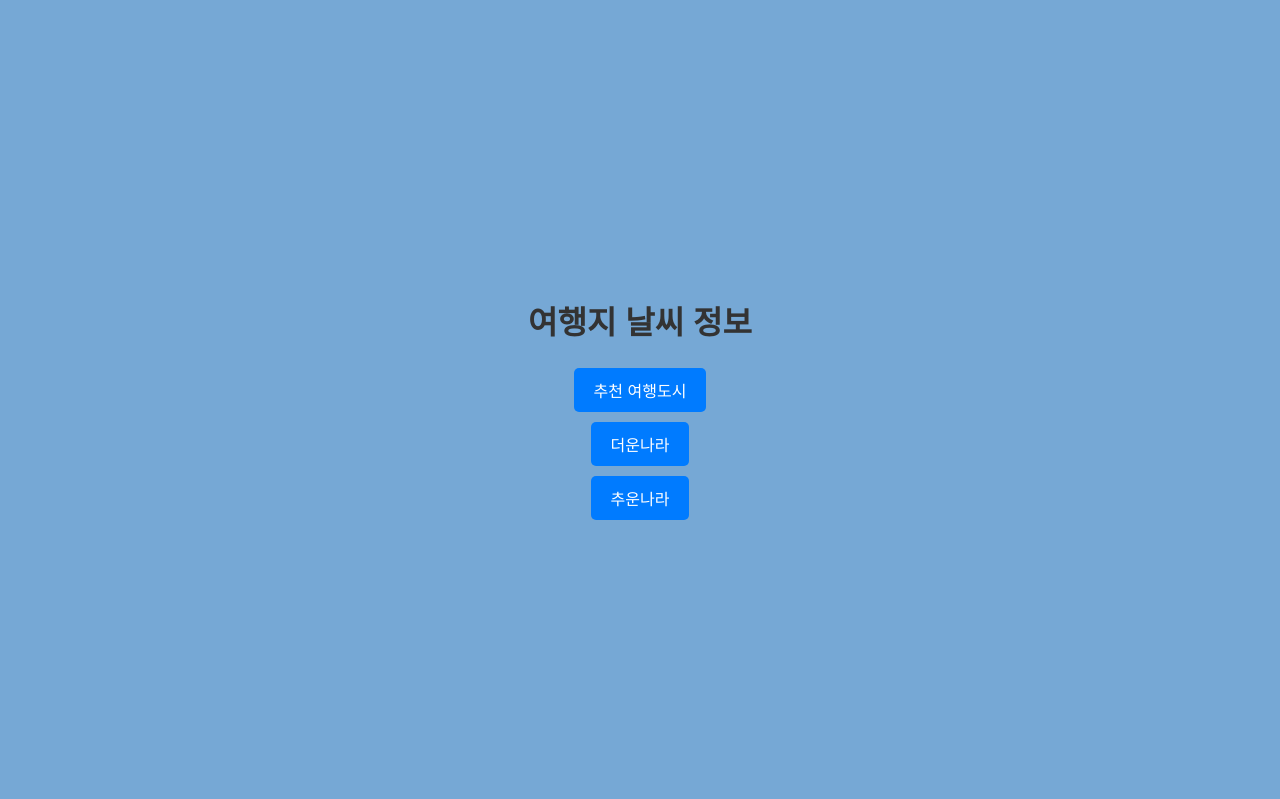
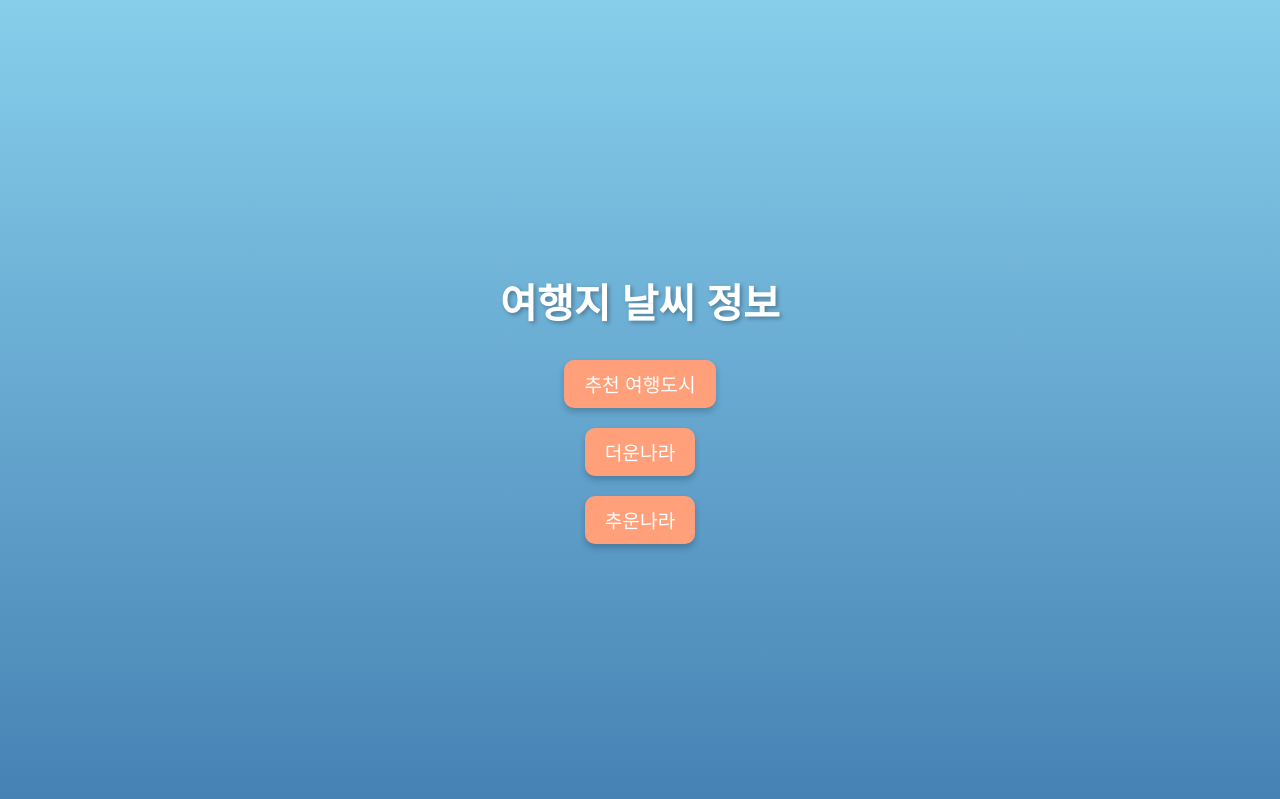
Before and after one commit to DongHyeonHDH/sk_shieldus_python_6, a Flask app: page / in a window 1280 px wide. Run offline with Flask 3, Linux system fonts and the light colour scheme.

Commit message:
style.css 적용

```diff
--- a/static/style.css
+++ b/static/style.css
@@ -1,55 +1,46 @@
+
+    /* 전체 배경 설정 */
     body {
+        background: linear-gradient(to bottom, #87CEEB, #4682B4); /* 하늘색에서 푸른색으로 그라데이션 */
+        color: white; /* 글씨를 잘 보이게 흰색으로 설정 */
         font-family: Arial, sans-serif;
-    background-color: #f0f0f0;
         margin: 0;
-    padding: 0;
+        height: 100vh;
         display: flex;
         flex-direction: column;
         align-items: center;
         justify-content: center;
-    background-color: #76a8d5;
-    /* background-image: url('image.png');
-    background-size: cover;
-    background-position: center; */
-    height: 100vh;
-}
-h1 {
-    color: #333;
-    margin-bottom: 20px;
     }
 
+    /* 제목 스타일 */
+    h1 {
+        font-size: 2.5rem;
+        margin-bottom: 20px;
+        text-shadow: 2px 2px 4px rgba(0, 0, 0, 0.3); /* 텍스트 그림자 */
+    }
+
+    /* 버튼 스타일 */
     button {
-    background-color: #007BFF;
+        background-color: #FFA07A; /* 밝은 오렌지색 */
         color: white;
         border: none;
+        border-radius: 10px;
         padding: 10px 20px;
-    margin: 5px;
-    border-radius: 5px;
+        font-size: 1.2rem;
         cursor: pointer;
-    font-size: 16px;
+        margin: 10px; /* 버튼 사이 간격 */
+        box-shadow: 0 4px 6px rgba(0, 0, 0, 0.2); /* 버튼 그림자 */
+        transition: transform 0.2s, box-shadow 0.2s; /* 클릭 시 애니메이션 */
     }
 
+    /* 버튼 호버 효과 */
     button:hover {
-    background-color: #0056b3;
-}
-table {
-    width: 80%;
-    border-collapse: collapse;
-    margin: 20px 0;
-    font-size: 18px;
-    text-align: left;
+        transform: scale(1.05); /* 버튼 크기 확대 */
+        box-shadow: 0 6px 10px rgba(0, 0, 0, 0.3); /* 그림자 강조 */
     }
 
-th, td {
-    padding: 12px;
-    border-bottom: 1px solid #ddd;
+    /* 버튼 클릭 효과 */
+    button:active {
+        transform: scale(0.95); /* 버튼 크기 축소 */
+        box-shadow: 0 2px 4px rgba(0, 0, 0, 0.2); /* 그림자 감소 */
     }
-
-th {
-    background-color: #f2f2f2;
-    color: #333;
-}
-
-tr:hover {
-    background-color: #f5f5f5;
-}
```
Lines whose indentation alone changed are shown as unchanged.
